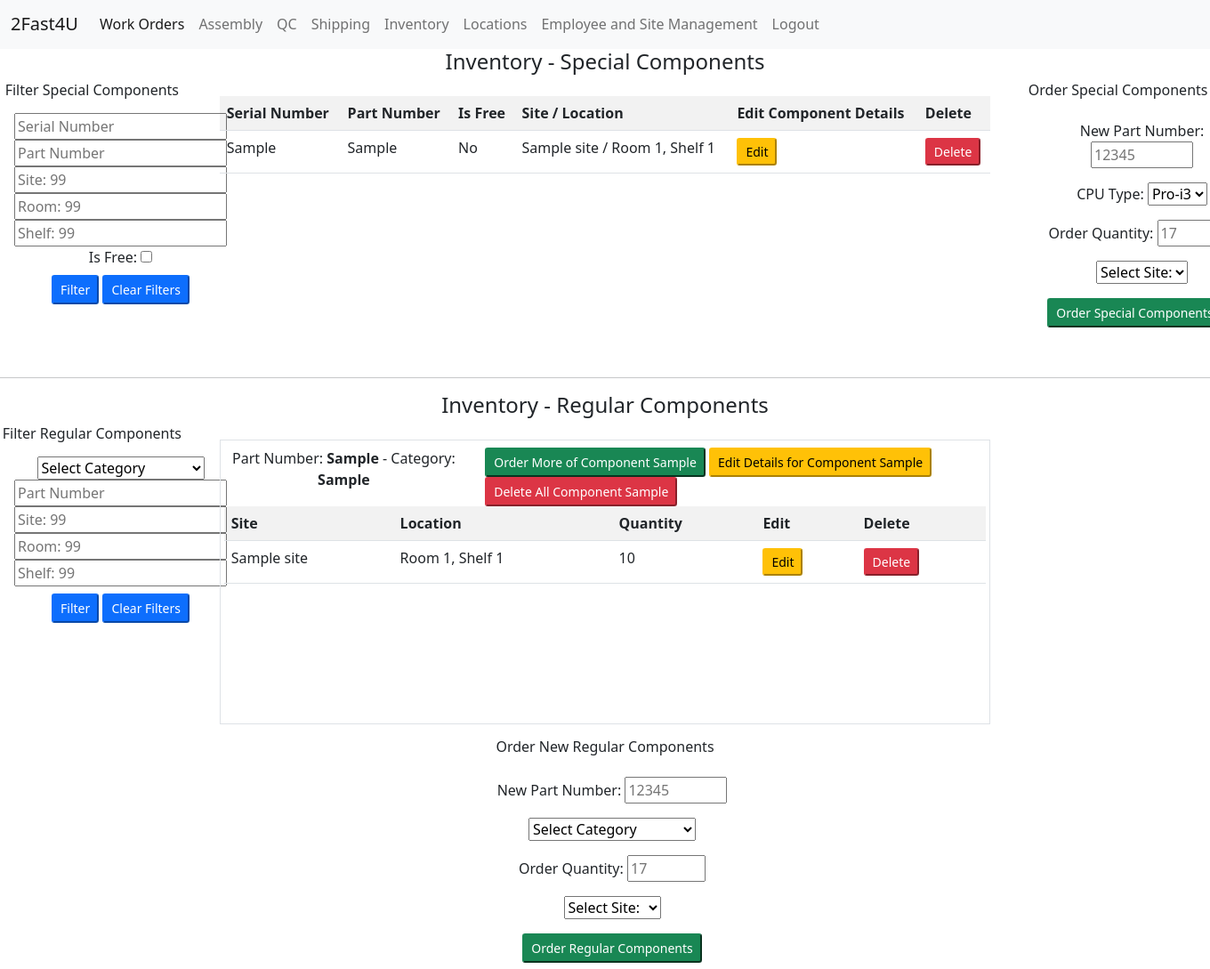
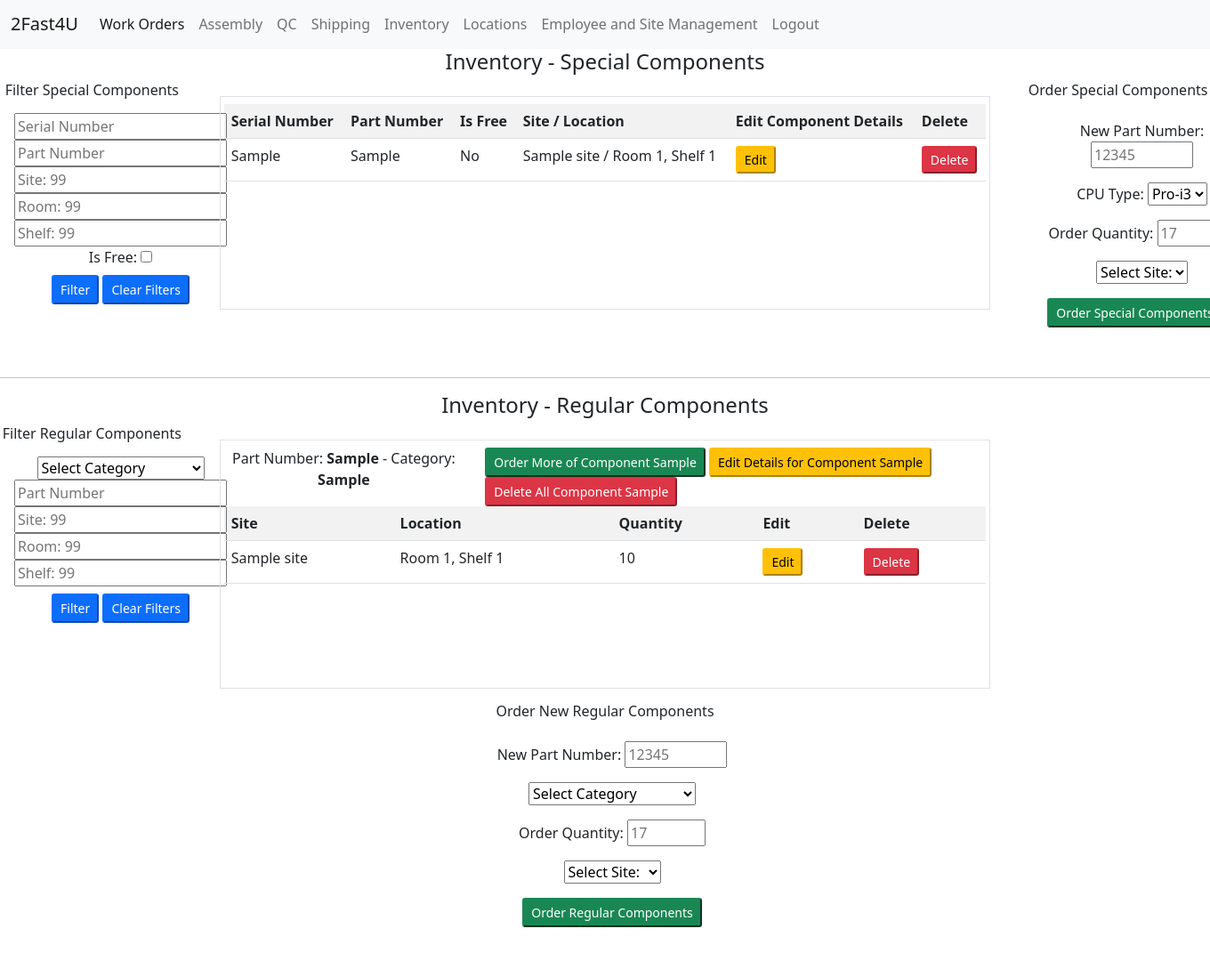
Before and after one commit to team-cs-cats/cimdb, a Flask app: template cim/templates/inventory.html in a window 1360 px wide; the page is wider, and only the part inside the window is pictured. Shown: the part 35-1124 px from the top of that part at 89% size. Run offline with Flask 2, Linux system fonts and the light colour scheme; the template is opened without the code that fills it: most values are stand-ins (such as "Sample title", 1, 10 or a date in 2020).

Commit message:
Update inventory.html
added scrollbar to special components table

```diff
--- a/cim/templates/inventory.html
+++ b/cim/templates/inventory.html
@@ -70,6 +70,9 @@
       <!-- Special Components Results -->
 
       <div id="results">
+
+      		<div class="border p-1 pt-2" style="height: 30vh; overflow-y: scroll;">
+
 				<table class="table table-striped">
 					<tr>
 						<th>Serial Number</th>
@@ -98,7 +101,7 @@
 					{% endfor %}
 				</table>
 			</div>
-
+		</div>
     </div>
 
     <div class="col-2 text-center">
@@ -223,7 +226,7 @@
 
         <div id="results">
 
-        	<div class="border p-1 pt-2" style="height: 40vh; overflow-y: scroll;">
+        	<div class="border p-1 pt-2" style="height: 35vh; overflow-y: scroll;">
 
         	{% for regular_component in regular_components %}
         	<div class="row">
```
